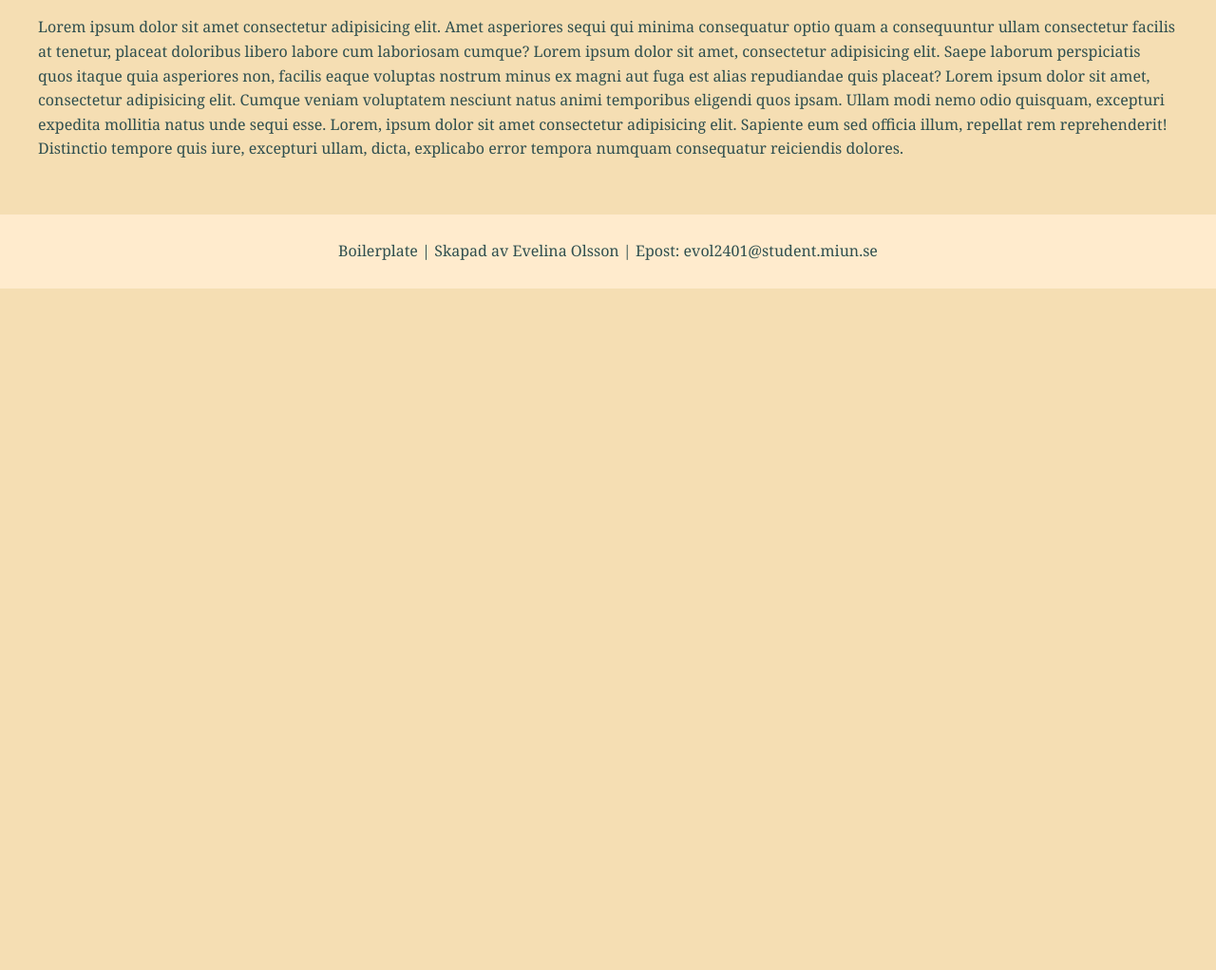
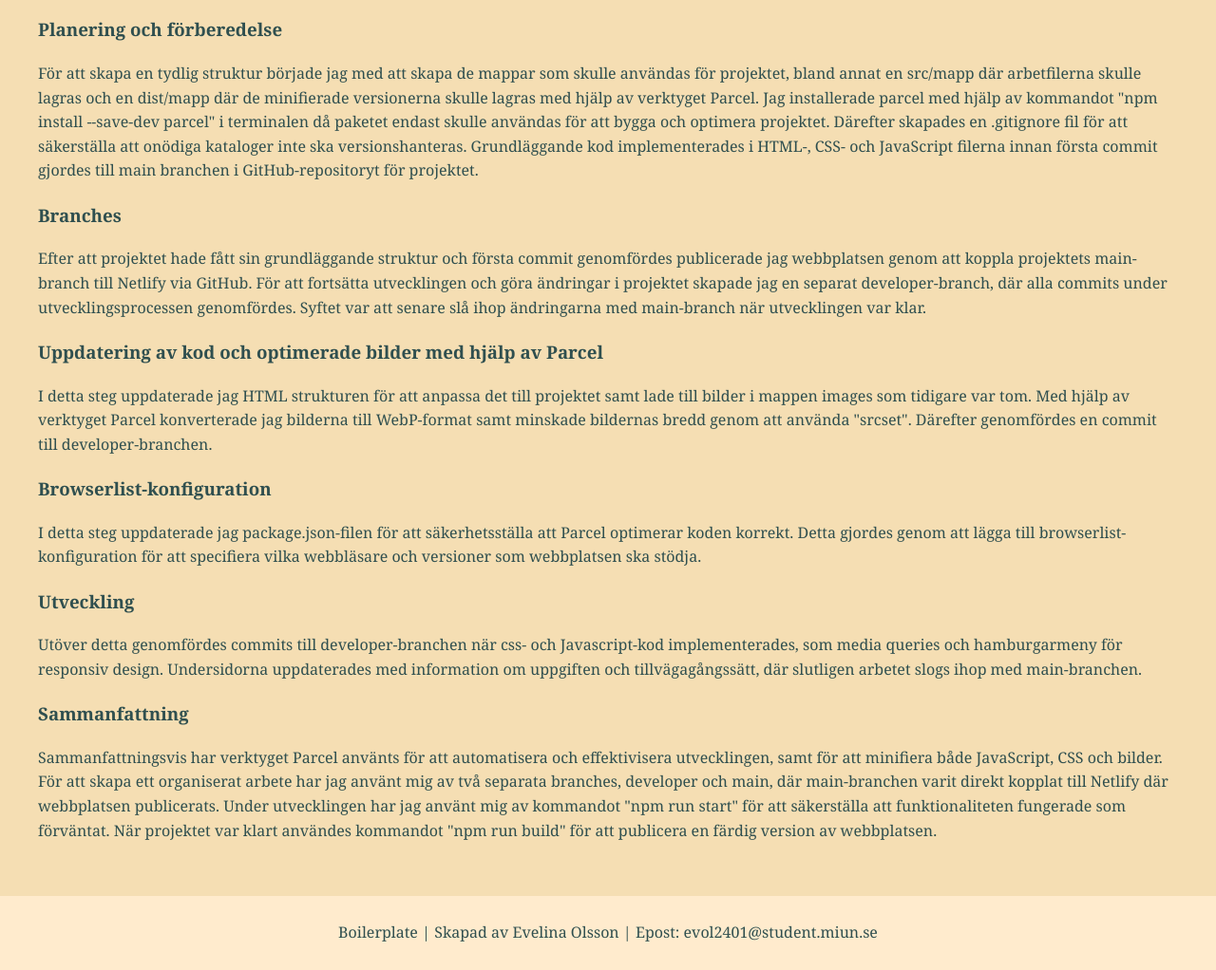
Before and after one commit to evelinaolssn/moment1_dt211g, a website built with Parcel: page src/about.html in a window 1280 px wide. Shown: the part 292-1314 px from the top of the page at 95% size. Before the commit the page ends 800 px from the top, so only its background shows below. Built offline with nearby package versions, Linux system fonts and the light colour scheme.

Commit message:
Updated description of developnent process.

```diff
--- a/src/about.html
+++ b/src/about.html
@@ -25,10 +25,37 @@
 
 <main>
     <h2>Om uppgiften</h2>
-    <p><span>Lorem ipsum dolor sit amet consectetur adipisicing elit. Amet asperiores sequi qui minima consequatur optio quam a consequuntur ullam consectetur facilis at tenetur, placeat doloribus libero labore cum laboriosam cumque?
-         Lorem ipsum dolor sit amet, consectetur adipisicing elit. Saepe laborum perspiciatis quos itaque quia asperiores non, facilis eaque voluptas nostrum minus ex magni aut fuga est alias repudiandae quis placeat? Lorem ipsum dolor sit amet,
-         consectetur adipisicing elit. Cumque veniam voluptatem nesciunt natus animi temporibus eligendi quos ipsam. Ullam modi nemo odio quisquam, excepturi expedita mollitia natus unde sequi esse. Lorem, ipsum dolor sit amet consectetur adipisicing elit.
-         Sapiente eum sed officia illum, repellat rem reprehenderit! Distinctio tempore quis iure, excepturi ullam, dicta, explicabo error tempora numquam consequatur reiciendis dolores.</span></p>
+    <h3>Planering och förberedelse</h3>
+    <p>För att skapa en tydlig struktur började jag med att skapa de mappar som skulle användas för projektet,
+        bland annat en src/mapp där arbetfilerna skulle lagras och en dist/mapp där de minifierade versionerna skulle
+        lagras med hjälp av verktyget Parcel. Jag installerade parcel med hjälp av kommandot "npm install --save-dev parcel" i
+        terminalen då paketet endast skulle användas för att bygga och optimera projektet. Därefter skapades en .gitignore fil för att säkerställa
+        att onödiga kataloger inte ska versionshanteras. Grundläggande kod implementerades i HTML-, CSS- och JavaScript filerna innan första commit
+        gjordes till main branchen i GitHub-repositoryt för projektet.
+    </p>
+    <h3>Branches</h3>
+    <p>Efter att projektet hade fått sin grundläggande struktur och första commit genomfördes publicerade jag webbplatsen genom att koppla projektets main-branch till Netlify via
+       GitHub. För att fortsätta utvecklingen och göra ändringar i projektet skapade jag en separat developer-branch, där alla commits under utvecklingsprocessen genomfördes.
+        Syftet var att senare slå ihop ändringarna med main-branch när utvecklingen var klar.
+    </p>
+    <h3>Uppdatering av kod och optimerade bilder med hjälp av Parcel</h3>
+    <p>I detta steg uppdaterade jag HTML strukturen för att anpassa det till projektet samt lade till bilder i mappen images som tidigare var tom. Med hjälp av verktyget Parcel konverterade jag bilderna till WebP-format samt minskade
+        bildernas bredd genom att använda "srcset". Därefter genomfördes en commit till developer-branchen.
+    </p>
+    <h3>Browserlist-konfiguration</h3>
+    <p>I detta steg uppdaterade jag package.json-filen för att säkerhetsställa att Parcel optimerar koden korrekt.
+        Detta gjordes genom att lägga till browserlist-konfiguration för att specifiera vilka webbläsare och versioner som webbplatsen ska stödja.
+    </p>
+    <h3>Utveckling</h3>
+    <p>Utöver detta genomfördes commits till developer-branchen när css- och Javascript-kod implementerades, som media queries och hamburgarmeny för responsiv design.
+        Undersidorna uppdaterades med information om uppgiften och tillvägagångssätt, där slutligen arbetet slogs ihop med main-branchen.
+    </p>
+    <h3>Sammanfattning</h3>
+    <p>Sammanfattningsvis har verktyget Parcel använts för att automatisera och effektivisera utvecklingen, samt för att minifiera både JavaScript, CSS och bilder. För att skapa ett
+        organiserat arbete har jag använt mig av två separata branches, developer och main, där main-branchen varit direkt kopplat till Netlify där webbplatsen publicerats. Under utvecklingen
+        har jag använt mig av kommandot "npm run start" för att säkerställa att funktionaliteten fungerade som förväntat. När projektet var klart användes kommandot "npm run build" för att publicera
+        en färdig version av webbplatsen.
+    </p>
 </main>
          <footer>
             <p>Boilerplate | Skapad av Evelina Olsson | Epost: evol2401@student.miun.se</p>
```
